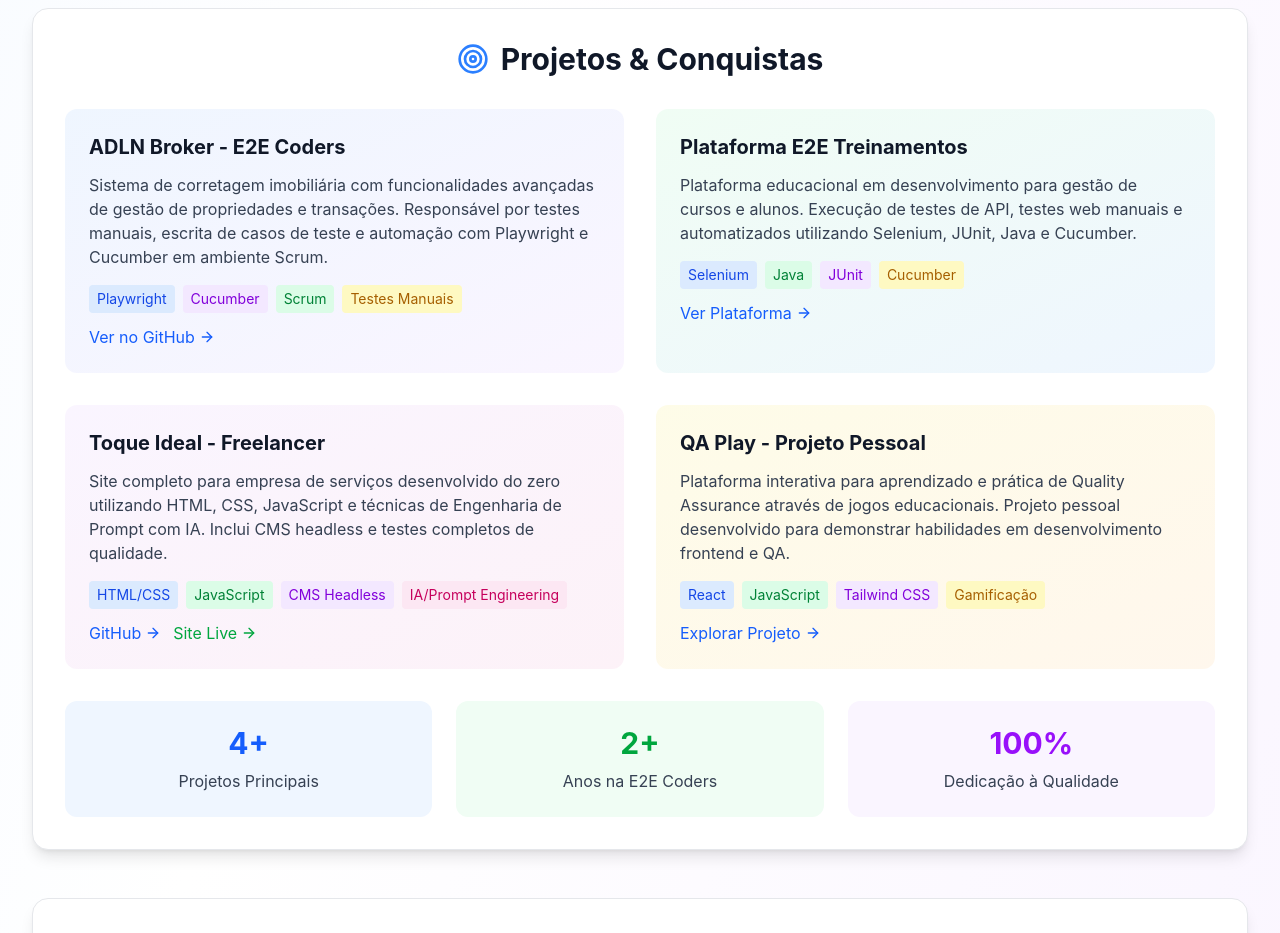
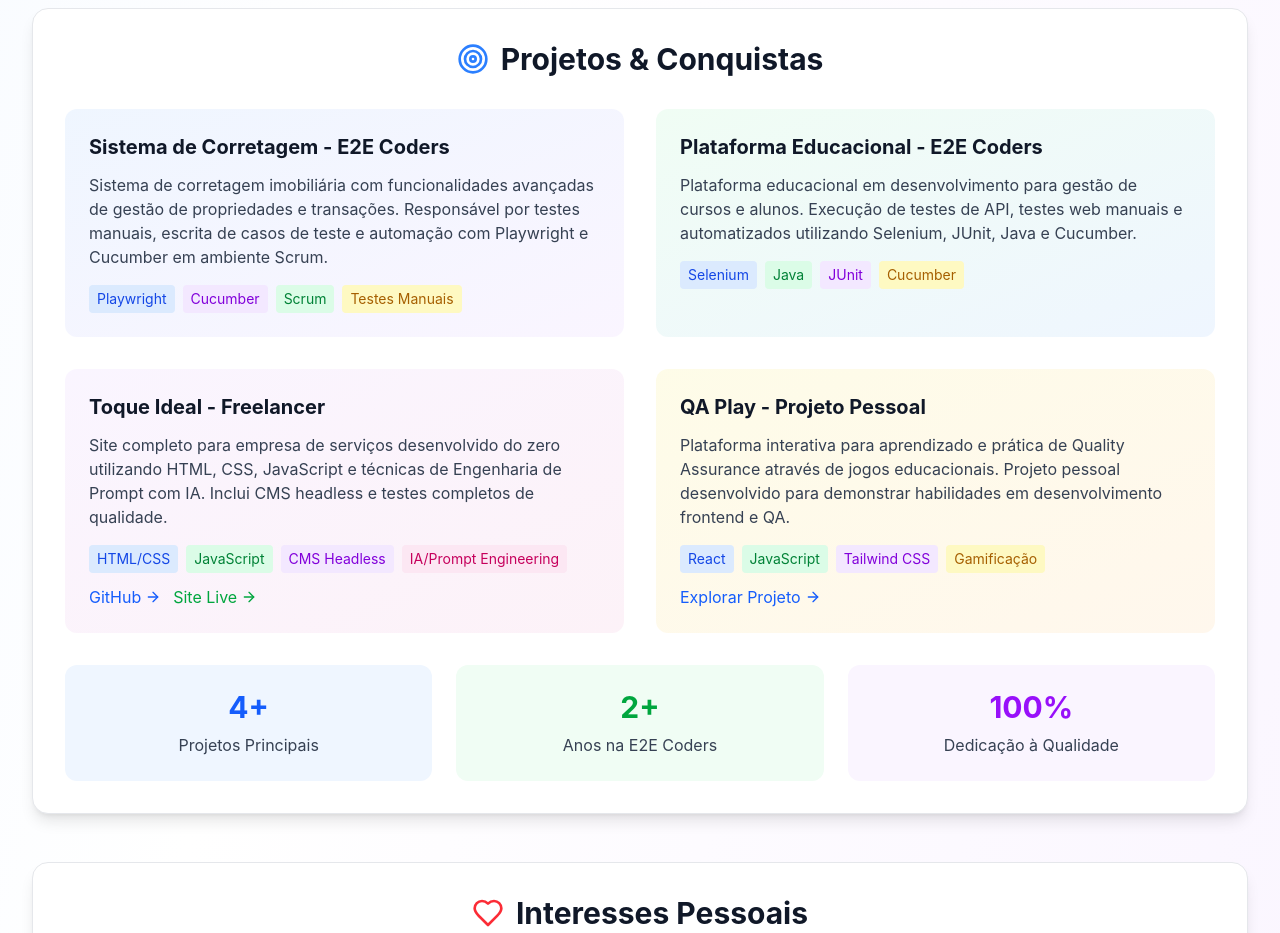
Before and after one commit to nilrd/Meu-Portifolio, a React (Vite) app in the folder qaplay-frontend/: page /sobre in a window 1280 px wide. Shown: the part 2840-3773 px from the top of the page. Built offline with nearby package versions, Linux system fonts and the light colour scheme.

Commit message:
feat: Generaliza nomes de projetos para manter confidencialidade - Sistema de Corretagem e Plataforma Educacional - Mantém apenas Toque Ideal e QA Play com nomes específicos

```diff
--- a/qaplay-frontend/src/pages/AboutPage.jsx
+++ b/qaplay-frontend/src/pages/AboutPage.jsx
@@ -333,13 +333,13 @@ const AboutPage = () => {
           <div className="grid grid-cols-1 md:grid-cols-2 gap-8 mb-8">
             <div className="bg-gradient-to-br from-blue-50 to-purple-50 dark:from-blue-900/20 dark:to-purple-900/20 p-6 rounded-xl">
               <h3 className="text-xl font-bold text-gray-900 dark:text-white mb-3">
-                ADLN Broker - E2E Coders
+                Sistema de Corretagem - E2E Coders
               </h3>
               <p className="text-gray-700 dark:text-gray-300 mb-4">
                 Sistema de corretagem imobiliária com funcionalidades avançadas de gestão de propriedades e transações.
                 Responsável por testes manuais, escrita de casos de teste e automação com Playwright e Cucumber em ambiente Scrum.
               </p>
-              <div className="flex flex-wrap gap-2 mb-3">
+              <div className="flex flex-wrap gap-2">
                 <span className="px-2 py-1 bg-blue-100 dark:bg-blue-900/30 text-blue-700 dark:text-blue-300 rounded text-sm">
                   Playwright
                 </span>
@@ -353,26 +353,17 @@ const AboutPage = () => {
                   Testes Manuais
                 </span>
               </div>
-              <a
-                href="https://github.com/nilrd/adlnbroker"
-                target="_blank"
-                rel="noopener noreferrer"
-                className="inline-flex items-center text-blue-600 dark:text-blue-400 hover:text-blue-700 dark:hover:text-blue-300"
-              >
-                Ver no GitHub
-                <ArrowRight className="w-4 h-4 ml-1" />
-              </a>
             </div>
 
             <div className="bg-gradient-to-br from-green-50 to-blue-50 dark:from-green-900/20 dark:to-blue-900/20 p-6 rounded-xl">
               <h3 className="text-xl font-bold text-gray-900 dark:text-white mb-3">
-                Plataforma E2E Treinamentos
+                Plataforma Educacional - E2E Coders
               </h3>
               <p className="text-gray-700 dark:text-gray-300 mb-4">
                 Plataforma educacional em desenvolvimento para gestão de cursos e alunos. Execução de testes de API,
                 testes web manuais e automatizados utilizando Selenium, JUnit, Java e Cucumber.
               </p>
-              <div className="flex flex-wrap gap-2 mb-3">
+              <div className="flex flex-wrap gap-2">
                 <span className="px-2 py-1 bg-blue-100 dark:bg-blue-900/30 text-blue-700 dark:text-blue-300 rounded text-sm">
                   Selenium
                 </span>
@@ -386,15 +377,6 @@ const AboutPage = () => {
                   Cucumber
                 </span>
               </div>
-              <a
-                href="https://plataforma.dev.e2etreinamentos.com.br/"
-                target="_blank"
-                rel="noopener noreferrer"
-                className="inline-flex items-center text-blue-600 dark:text-blue-400 hover:text-blue-700 dark:hover:text-blue-300"
-              >
-                Ver Plataforma
-                <ArrowRight className="w-4 h-4 ml-1" />
-              </a>
             </div>
 
             <div className="bg-gradient-to-br from-purple-50 to-pink-50 dark:from-purple-900/20 dark:to-pink-900/20 p-6 rounded-xl">
--- a/qaplay-frontend/src/pages/HomePage.jsx
+++ b/qaplay-frontend/src/pages/HomePage.jsx
@@ -185,7 +185,7 @@ const HomePage = () => {
               <div className="flex items-center mb-4">
                 <Code className="w-8 h-8 text-blue-500 mr-3" />
                 <h3 className="text-xl font-bold text-gray-900 dark:text-white">
-                  ADLN Broker - E2E Coders
+                  Sistema de Corretagem - E2E Coders
                 </h3>
               </div>
               <p className="text-gray-600 dark:text-gray-300 mb-4">
@@ -203,15 +203,13 @@ const HomePage = () => {
                   Scrum
                 </span>
               </div>
-              <a
-                href="https://github.com/nilrd/adlnbroker"
-                target="_blank"
-                rel="noopener noreferrer"
+              <Link
+                to="/sobre"
                 className="inline-flex items-center text-blue-600 dark:text-blue-400 hover:text-blue-700 dark:hover:text-blue-300"
               >
-                Ver no GitHub
+                Saiba Mais
                 <ArrowRight className="w-4 h-4 ml-1" />
-              </a>
+              </Link>
             </div>
 
             <div className="bg-white dark:bg-gray-800 rounded-xl shadow-lg p-6 hover:shadow-xl transition-all duration-300">
```
